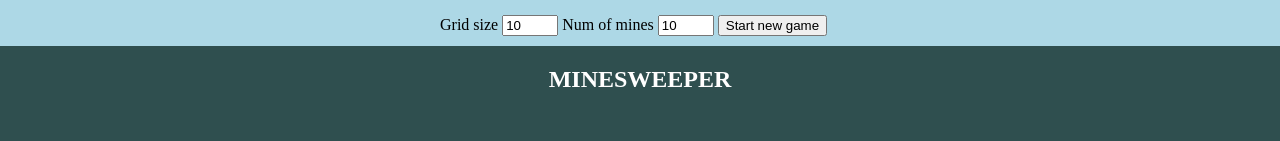
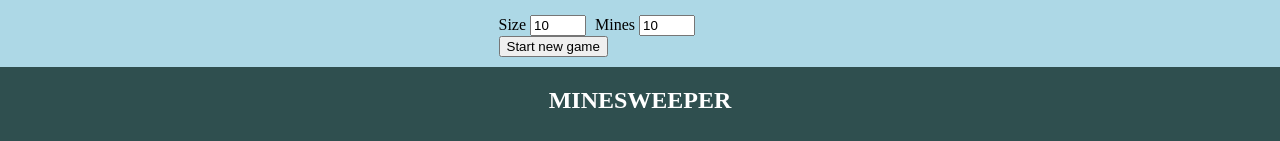
Before and after one commit to gorankami/minesweeper, a website with bundled scripts: page src/index.html in a window 1280 px wide. Shown: the top 141 px of the page. Built offline with nearby package versions, Linux system fonts and the light colour scheme.

Commit message:
Design improvements

```diff
--- a/src/index.html
+++ b/src/index.html
@@ -10,11 +10,11 @@
   <div class="game-panel-container">
     <div class="game-panel">
       <label for="grid-size">
-        Grid size
+        Size
         <input type="number" min="10" max="50" id="grid-size" value="10"/>
       </label>
       <label for="num-mines">
-        Num of mines
+        Mines
         <input type="number" min="10" max="50" id="num-mines" value="10"/>
       </label>
       <button id="btn-start">Start new game</button>
@@ -23,7 +23,7 @@
   <h2>MINESWEEPER</h2>
   <table id="table" class="emboss"></table>
   <h2 class="win-message">You've won!</h2>
-  <h2 class="lose-message">You've lost...</h2>
+  <h2 class="lose-message">You've lost.</h2>
   <script src="app.js"></script>
 </body>
 </html>
--- a/src/style.css
+++ b/src/style.css
@@ -8,9 +8,9 @@ body {
     background-color: darkslategray;
 }
 
-.game-panel-container{
+.game-panel-container {
     background-color: lightblue;
-    width:100%;
+    width: 100%;
     padding-top: 15px;
     padding-bottom: 10px;
 }
@@ -21,7 +21,7 @@ h2, table, div.game-panel {
 }
 
 h2 {
-    color:white;
+    color: white;
     text-align: center;
 }
 
@@ -30,8 +30,8 @@ table {
     margin-top: 50px;
 }
 
-div {
-    width: 400px;
+div.game-panel {
+    width: 283px;
 }
 
 td, td > div {
@@ -46,11 +46,10 @@ td div {
 }
 
 .emboss {
-    border: 1px solid rgba(0,0,0,0.1);
-    box-shadow:
-            inset 0 2px 3px rgba(255,255,255,0.3),
-            inset 0 -2px 3px rgba(0,0,0,0.3),
-            0 1px 1px rgba(255,255,255,0.9);
+    border: 1px solid rgba(0, 0, 0, 0.1);
+    box-shadow: inset 0 2px 3px rgba(255, 255, 255, 0.3),
+    inset 0 -2px 3px rgba(0, 0, 0, 0.3),
+    0 1px 1px rgba(255, 255, 255, 0.9);
 }
 
 .win-message {
@@ -60,3 +59,7 @@ td div {
 .lose-message {
     color: tomato;
 }
+
+label {
+    margin-right: 5px;
+}
```
